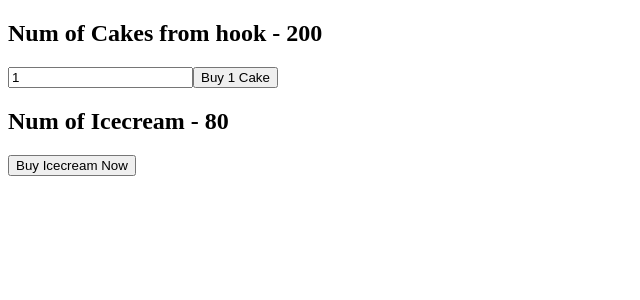
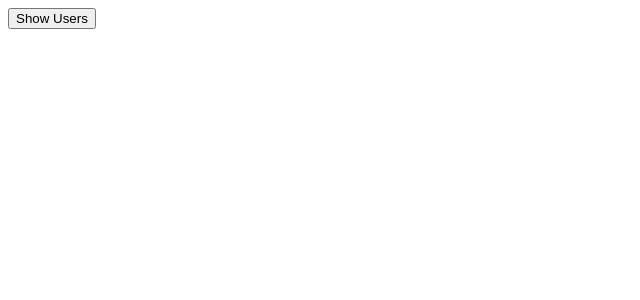
Before and after one commit to YasminSakhnini/redux-with-react, a React (Create React App) app in the folder redux-react/: page / in a window 1280 px wide. Shown: the top 300 px of the page, without its empty margins (0-640 px from the left). Built offline with nearby package versions, Linux system fonts and the light colour scheme.

Commit message:
Add list of users from API using async action

```diff
--- a/redux-react/package.json
+++ b/redux-react/package.json
@@ -6,12 +6,14 @@
     "@testing-library/jest-dom": "^4.2.4",
     "@testing-library/react": "^9.5.0",
     "@testing-library/user-event": "^7.2.1",
+    "axios": "^0.19.2",
     "react": "^16.13.1",
     "react-dom": "^16.13.1",
     "react-redux": "^7.2.0",
     "react-scripts": "3.4.1",
     "redux": "^4.0.5",
-    "redux-devtools-extension": "^2.13.8"
+    "redux-devtools-extension": "^2.13.8",
+    "redux-thunk": "^2.3.0"
   },
   "scripts": {
     "start": "react-scripts start",
--- a/redux-react/src/App.js
+++ b/redux-react/src/App.js
@@ -1,15 +1,17 @@
 import React from 'react';
-import CakeContainer from './components/CakeContainer';
+//import CakeContainer from './components/CakeContainer';
 import { Provider } from 'react-redux';
 import store from './store/store';
-import IceCreamContainer from './components/IceCreamContainer';
+//import IceCreamContainer from './components/IceCreamContainer';
+import UserContainer from './components/UserContainer';
 
 
 function App() {
   return (
-    <Provider store= { store }>
-      <CakeContainer />
-      <IceCreamContainer />
+    <Provider store={store}>
+      {/*<CakeContainer />
+      <IceCreamContainer /> */}
+      <UserContainer />
     </Provider>
   );
 }
--- a/redux-react/src/components/UserContainer.js
+++ b/redux-react/src/components/UserContainer.js
@@ -1,11 +1,28 @@
-import React from 'react';
+import React, { useEffect } from 'react';
+import fetchUsers  from '../store/actions/userActions';
+import { useSelector, useDispatch } from 'react-redux';
 
 function UserContainer() {
-    return (
+  const userData = useSelector(state => state.user)
+  const dispatch = useDispatch(fetchUsers());
+
+  useEffect(() => {
+    fetchUsers()
+  }, [])
+  return userData.loading ? (
+    <h2>loading...</h2>
+  ) : userData.error ? (
+    <h2>{userData.error}</h2>
+  ) : (
         <div>
-
+          <button onClick={() => dispatch(fetchUsers())}>Show Users</button>
+          <div>
+            {
+              userData && userData.users && userData.users.map(user => <p> {user.name} </p>)
+            }
+          </div>
         </div>
-    )
+      )
 }
 
 export default UserContainer;
--- a/redux-react/src/store/actions/userActions.js
+++ b/redux-react/src/store/actions/userActions.js
@@ -1,3 +1,4 @@
+import axios from 'axios';
 import {
   FETCH_USERS_REQUEST,
   FETCH_USERS_SUCCESS,
@@ -18,9 +19,27 @@ export const fetchUsersSuccess = users => {
   }
 }
 
-export const fetchUsersReq = error => {
+export const fetchUsersFailuer = error => {
   return {
     type: FETCH_USERS_FAILURE,
     payload: error
   }
 }
+
+const fetchUsers = () => {
+  return (dispatch) => {
+    dispatch(fetchUsersReq())
+    axios.get('https://jsonplaceholder.typicode.com/users')
+      .then(response => {
+        const users = response.data
+        dispatch(fetchUsersSuccess(users))
+      })
+      .catch(error => {
+        const errorMsg = error.message
+        dispatch(fetchUsersFailuer(errorMsg))
+      })
+
+  }
+}
+
+export default fetchUsers;
--- a/redux-react/src/store/store.js
+++ b/redux-react/src/store/store.js
@@ -1,8 +1,8 @@
 import { createStore, applyMiddleware } from 'redux';
+import thunk from 'redux-thunk';
 import { composeWithDevTools } from 'redux-devtools-extension';
-import logger from 'redux-logger';
 import rootReducer from './reducers/rootReducer';
 
-const store = createStore(rootReducer, composeWithDevTools(applyMiddleware(logger)));
+const store = createStore(rootReducer, composeWithDevTools(applyMiddleware(thunk)));
 
 export default store;
```
Also changed, not shown: 1 other file (tests, documents, lock files or other folders).
